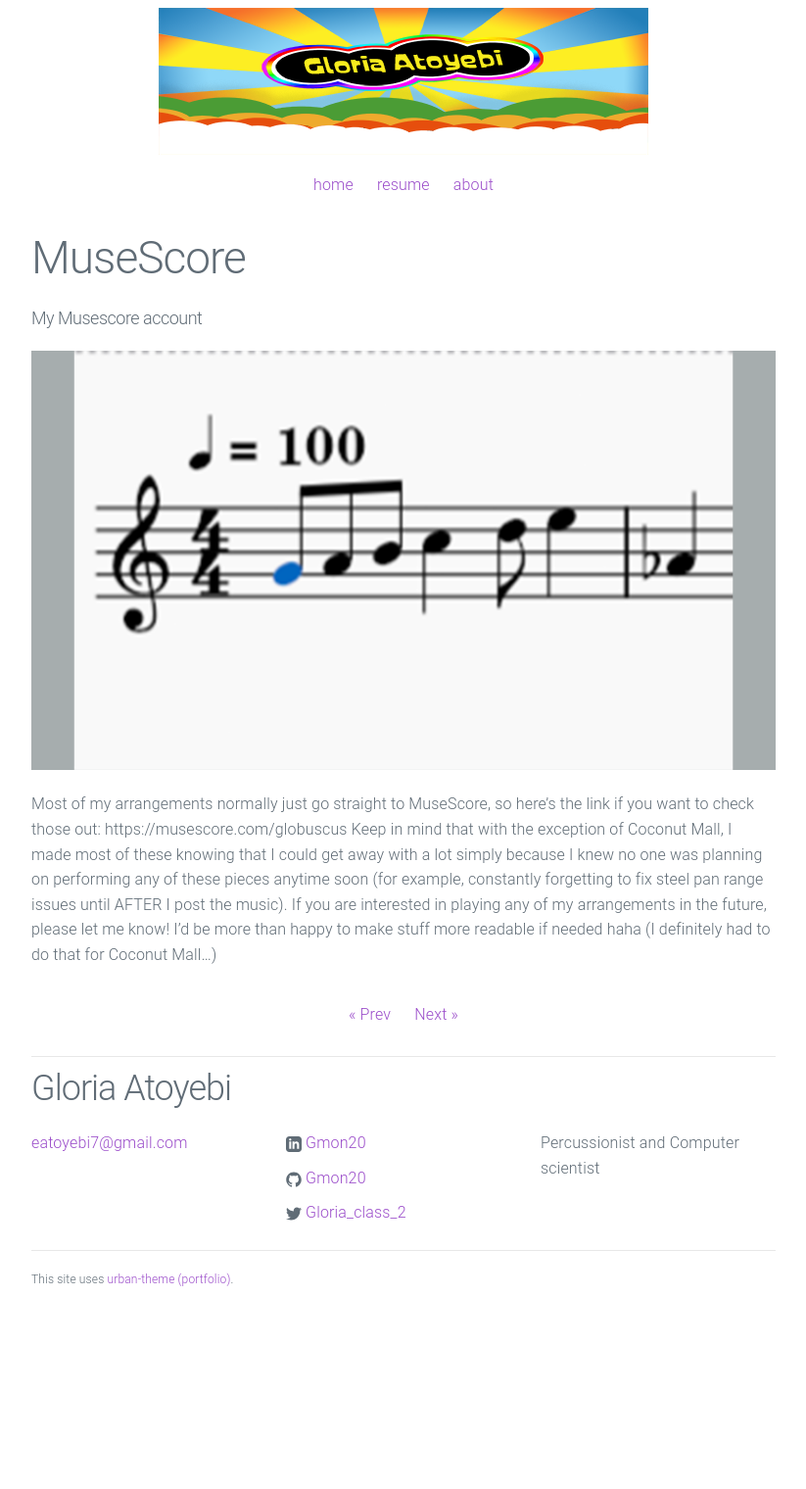
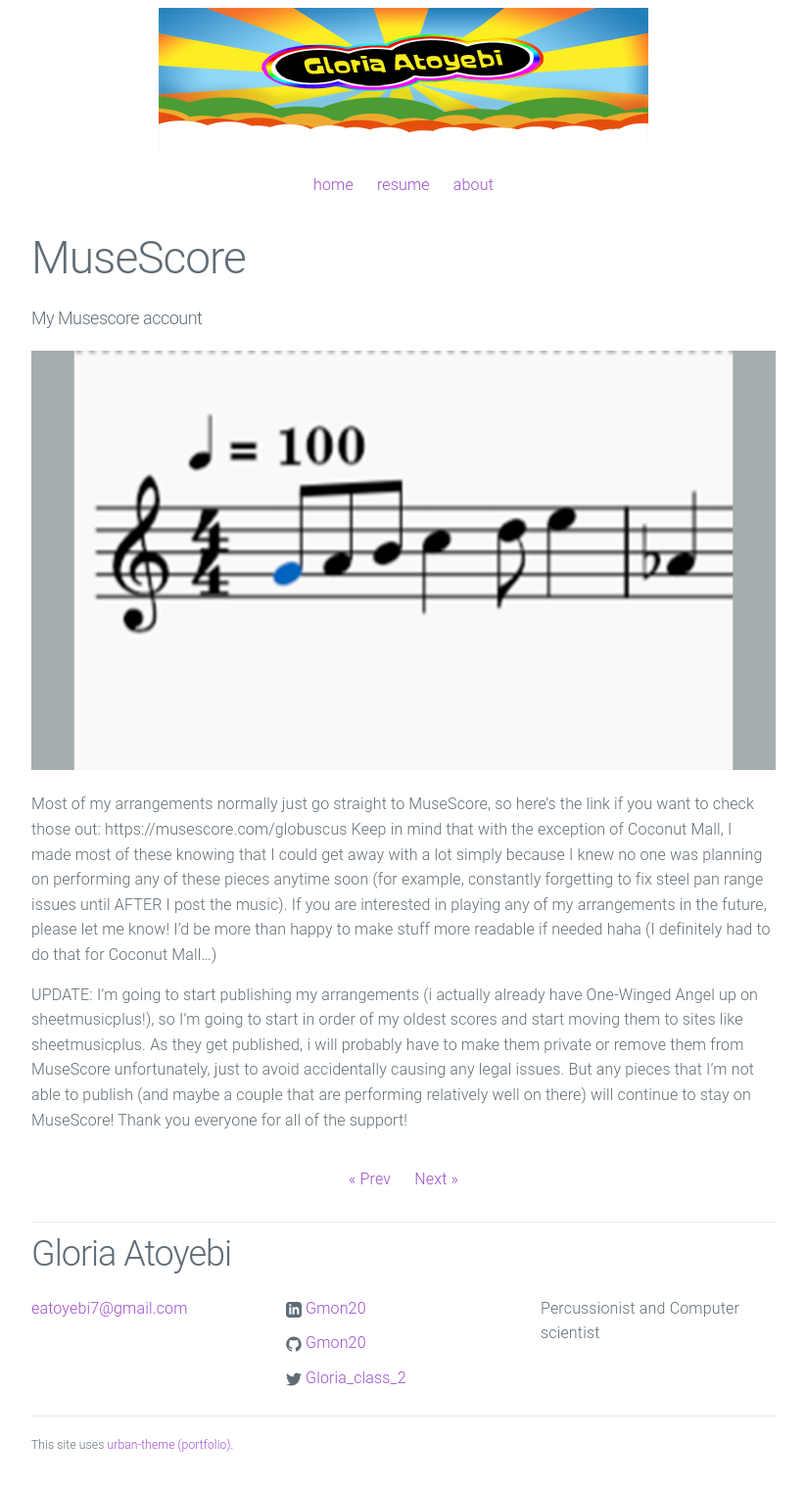
Before and after one commit to Gmon20/gmon20.github.io, a Jekyll site: the page built from _posts/2022-12-01-musescore.md, in a window 1280 px wide. Shown: the whole page at 98% size, without its empty margins (228-1051 px from the left). Built offline with Jekyll 4.4.1, drawn with Linux system fonts in a browser that asks for light colours; before the commit the page ends 1351 px from its top, so only the background shows below that.

Commit message:
Update 2022-12-01-musescore.md

```diff
--- a/_posts/2022-12-01-musescore.md
+++ b/_posts/2022-12-01-musescore.md
@@ -11,3 +11,5 @@
 Most of my arrangements normally just go straight to MuseScore, so here's the link if you want to check those out: https://musescore.com/globuscus
 Keep in mind that with the exception of Coconut Mall, I made most of these knowing that I could get away with a lot simply because I knew no one was planning on performing any of these pieces anytime soon (for example, constantly forgetting to fix steel pan range issues until AFTER I post the music).
 If you are interested in playing any of my arrangements in the future, please let me know! I'd be more than happy to make stuff more readable if needed haha (I definitely had to do that for Coconut Mall...)
+
+UPDATE: I'm going to start publishing my arrangements (i actually already have One-Winged Angel up on sheetmusicplus!), so I'm going to start in order of my oldest scores and start moving them to sites like sheetmusicplus. As they get published, i will probably have to make them private or remove them from MuseScore unfortunately, just to avoid accidentally causing any legal issues. But any pieces that I'm not able to publish (and maybe a couple that are performing relatively well on there) will continue to stay on MuseScore! Thank you everyone for all of the support!
```
